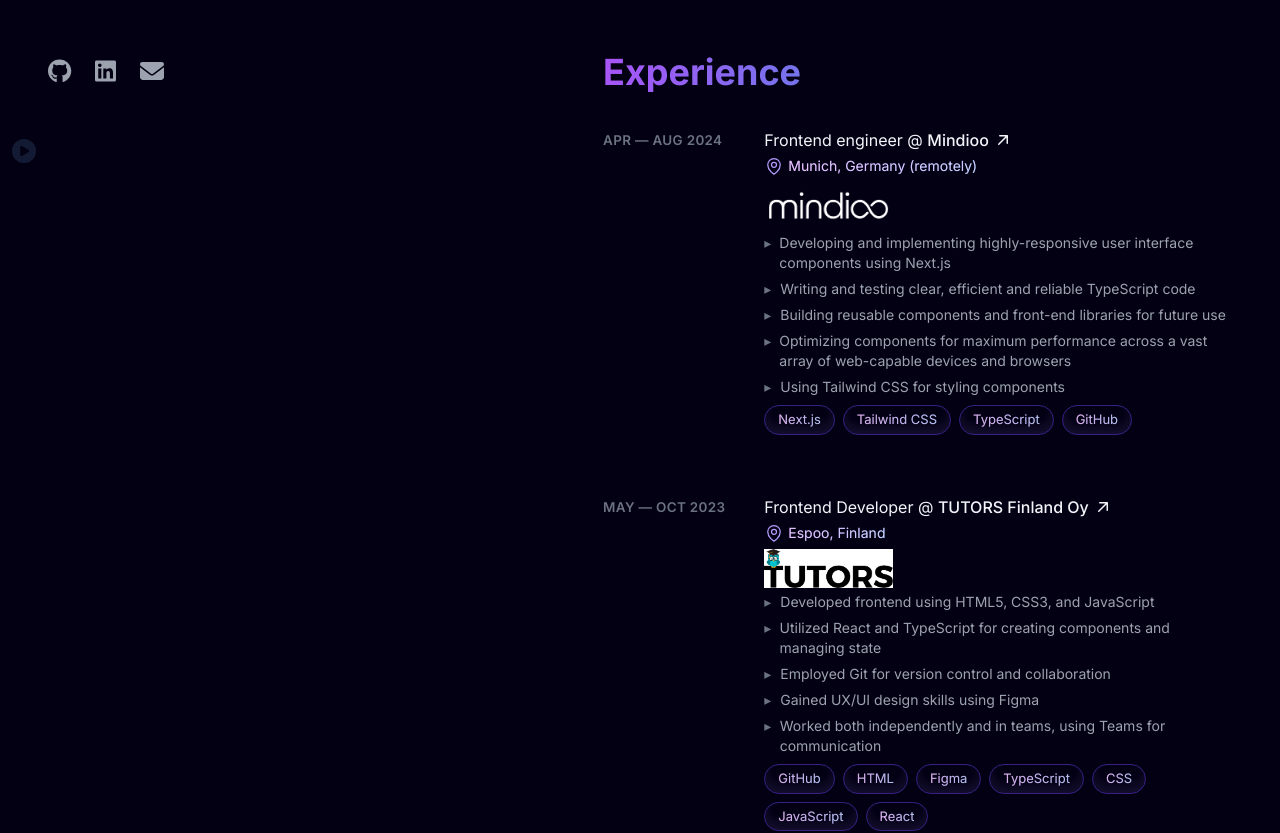
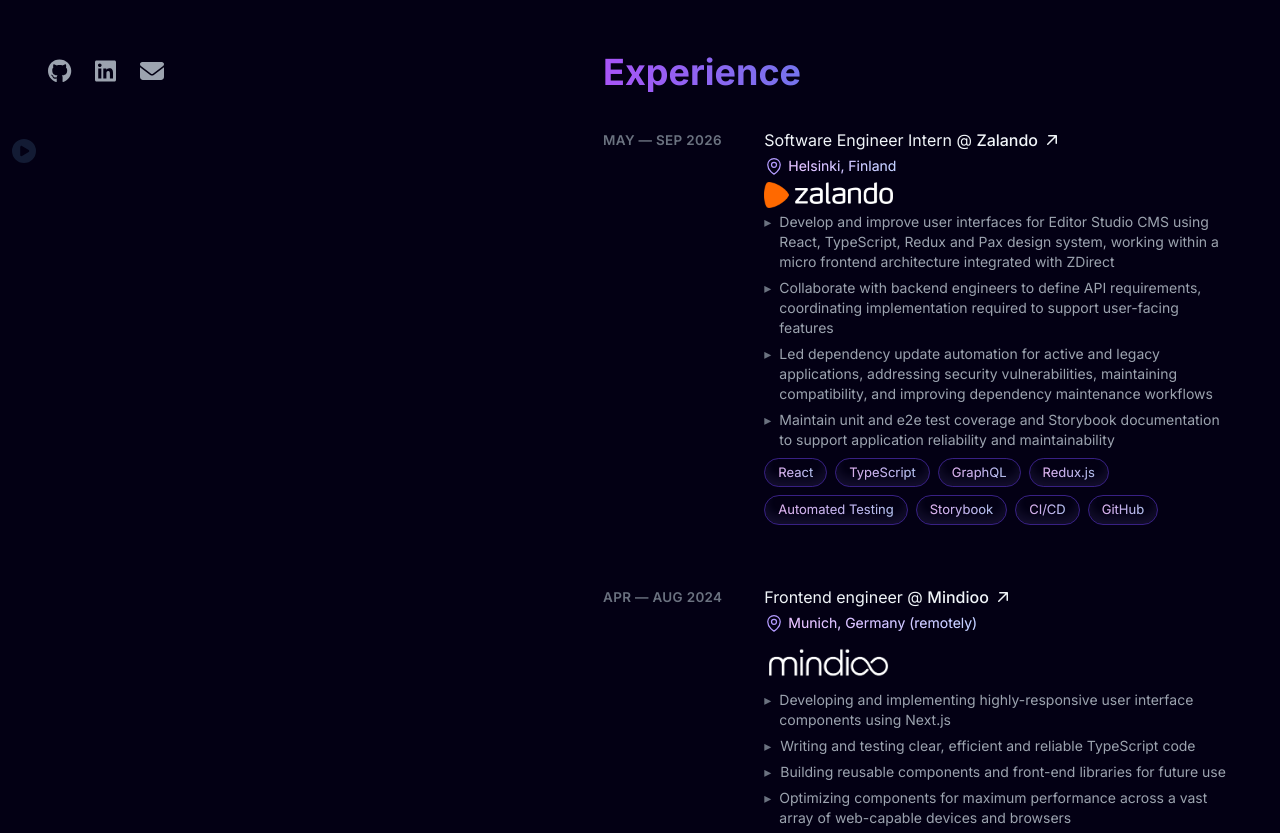
Before and after one commit to Viktoriia-code/portfolio-v4, a Next.js app: page / in a window 1280 px wide. Shown: the part 620-1453 px from the top of the page. Built offline with nearby package versions, Linux system fonts and the light colour scheme; a web font is replaced by a local one.

Commit message:
feat: update experience data

```diff
--- a/constants/index.ts
+++ b/constants/index.ts
@@ -139,8 +139,26 @@ export const Backend_skill = [
 
 
 export const Experince_data = [
+    {
+    date: "5/2026 - 9/2026",
+    date_title: "MAY — SEP 2026",
+    name: "Software Engineer Intern",
+    place_name: "Zalando",
+    location: "Helsinki, Finland",
+    image_src: "/zalando_logo.png",
+    link: "https://www.zalando.com/",
+    width: 129.2,
+    height: 29.37,
+    job_tasks: [
+      "Develop and improve user interfaces for Editor Studio CMS using React, TypeScript, Redux and Pax design system, working within a micro frontend architecture integrated with ZDirect",
+      "Collaborate with backend engineers to define API requirements, coordinating implementation required to support user-facing features",
+      "Led dependency update automation for active and legacy applications, addressing security vulnerabilities, maintaining compatibility, and improving dependency maintenance workflows",
+      "Maintain unit and e2e test coverage and Storybook documentation to support application reliability and maintainability"
+    ],
+    tech_stack: ["React", "TypeScript", "GraphQL", "Redux.js", "Automated Testing", "Storybook", "CI/CD", "GitHub"],
+  },
   {
-    date: "4/2024 - present",
+    date: "4/2024 - 8/2024",
     date_title: "APR — AUG 2024",
     name: "Frontend engineer",
     place_name: "Mindioo",
```
Also changed, not shown: public/zalando_logo.png (added).
